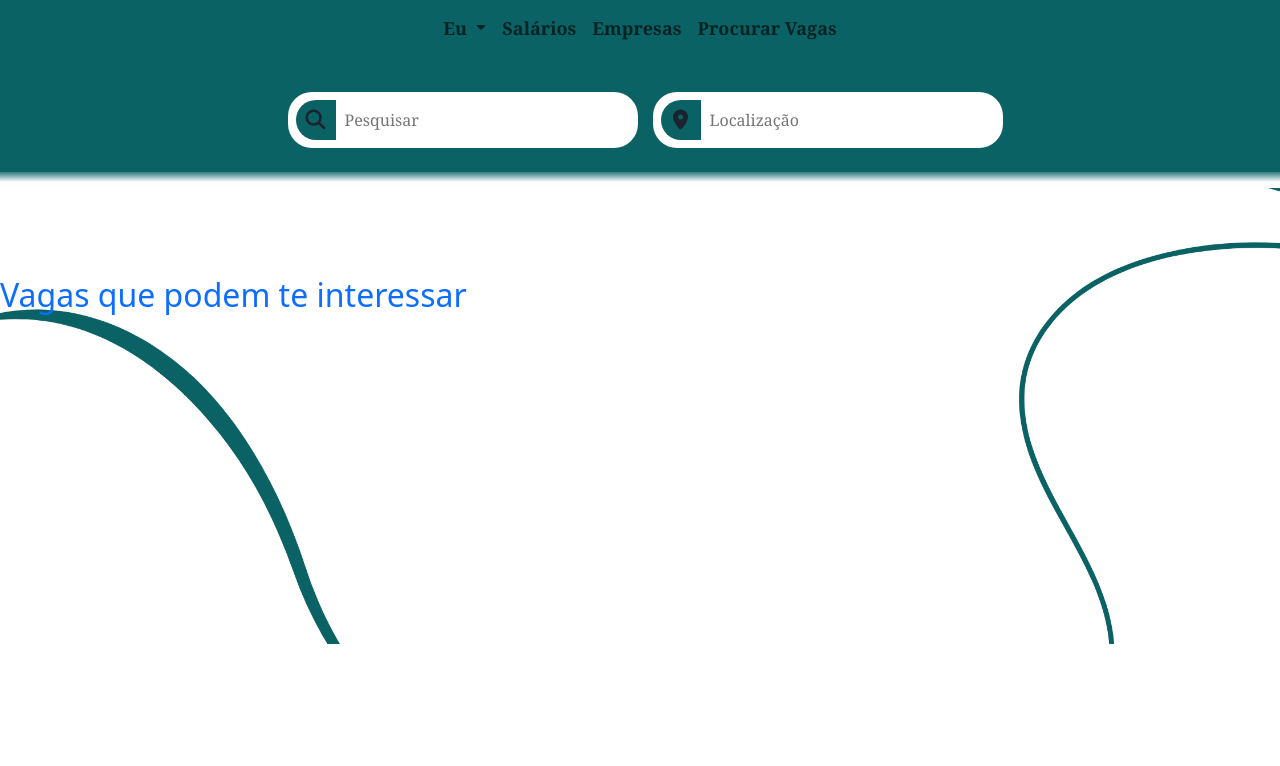
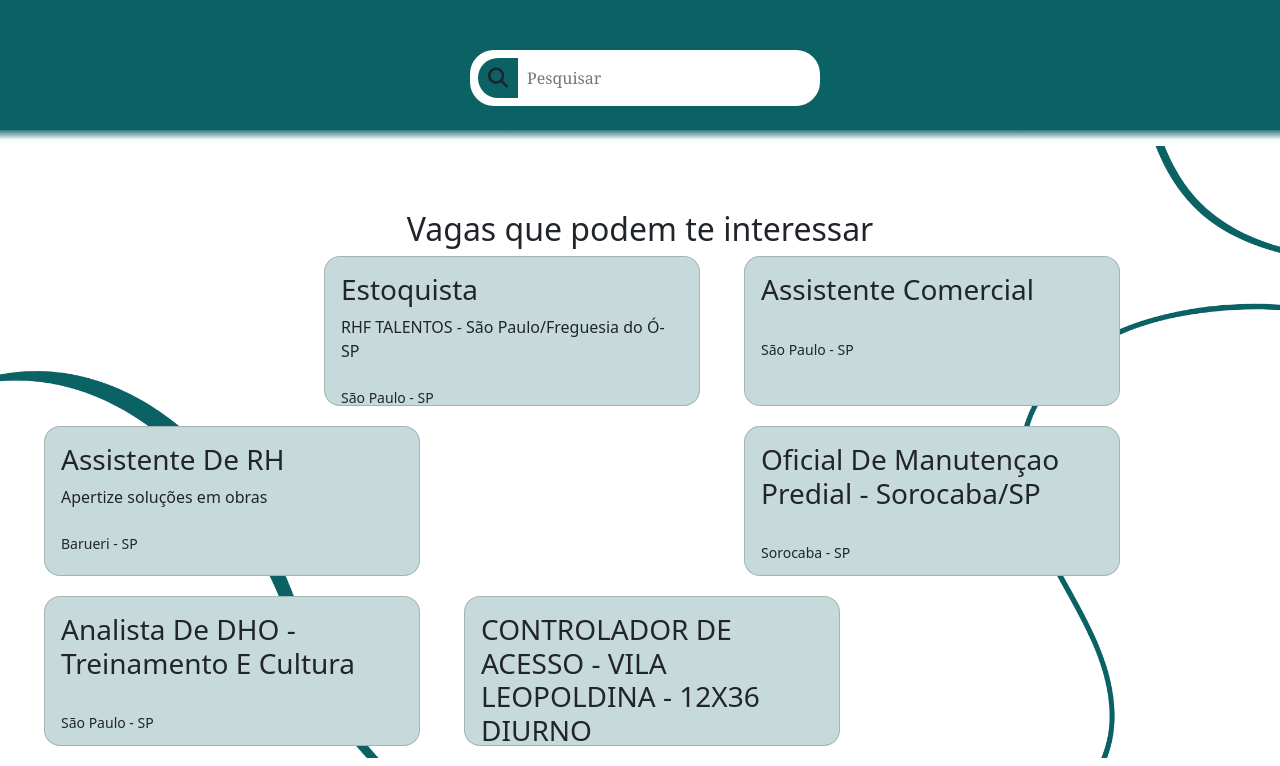
Before and after one commit to nexus-TCC/empresanexus, a Flask app: page /index in a window 1280 px wide. Shown: the part 156-922 px from the top of the page. Before the commit the page ends 800 px from the top, so only its background shows below. Run offline with Flask 3, Linux system fonts and the light colour scheme; some libraries are stand-ins or nearby versions.

Commit message:
arrumando banco de dados e funções

```diff
--- a/static/Estilo.css
+++ b/static/Estilo.css
@@ -1,10 +1,9 @@
 #corpoInicio{
    background-color: white;
    background-image: url(../static/images/ELEMENTO1.png);
-   background-size: cover;
+   background-size: 100%;
    background-repeat: no-repeat;
    background-position: center;
-   min-height: 100vh;
 }
 
 #cabecalhoInicio{
@@ -344,13 +336,40 @@
    font-weight: bold;
 }
 
-#container2 p#span{
+p#span{
    display: none;
 }
 
 #h2#textv{
    text-align: center;
+   position: center;
    color: #205f63;
    margin-top: 20px;
    margin-bottom: 10px;
 }
+
+#card1{
+   margin-left: 300px;
+   margin-bottom: 20px;
+   height: 150px;
+   width: 400px;
+}
+
+#bordercard{
+   border-radius: 1rem;
+   background-color:#c7dadb;
+}
+
+#card2{
+   margin-left: 20px;
+   margin-bottom: 20px;
+   height: 150px;
+   width: 400px;
+}
+
+#card3{
+   margin-left: 20px;
+   margin-bottom: 20px;
+   height: 150px;
+   width: 400px;
+}
--- a/static/JS.js
+++ b/static/JS.js
@@ -256,3 +256,9 @@
         }
 });
 submenu.style.display = "none";
+
+// Para mostrar <p><span> no html
+document.querySelector('#container2 p').style.display = 'block';
+
+// Para esconder novamente
+document.querySelector('#container2 p').style.display = 'none';
--- a/templates/Index.html
+++ b/templates/Index.html
@@ -54,12 +54,6 @@
                 </div>
             </div>
 
-            <div id="container2">
-                <div class="input-group">
-                    <div class="input-icon">
-                        <i class="fa-solid fa-location-dot" id="loca"></i>
-                    </div>
-                    <input type="text" id="localization" class="input-field" placeholder="Localização">
             </div>
 
             <p id="span"><span>Nenhum resultado encontrado</span></p>
@@ -67,13 +61,114 @@
         </div>
         </div>
         <div id="degradeCabecalhoIndex"></div>
-    </header> <br> <br><br>
+    </header> <br> <br>
 
     <form method="Post"></form>
+
+        <CENTER><h2 class="font-weight-bold  mb-16" id="textv">Vagas que podem te interessar</h2></CENTER>
+
+
+    <div id="SuggestedVacanciesCarousel" class="carousel slide js_carousel">
+            <div class="carousel-inner">
+                    <div class="carousel-item js_carouselItem active">
+                        <div class="row px-4">
+
+<div class="col-md-4 my-8" id="card1">
+    <a href="#" class="card card-shadow card-shadow-hover cursor-pointer h-100 text-decoration-none" id="bordercard">
+        <div class="card-body py-20 px-24 text-body">
+            <h3 class="font-weight-bold mb-8">Estoquista</h3>
+            <div class="mb-4 d-flex align-items-center">
+                RHF TALENTOS - São Paulo/Freguesia do Ó-SP
+            </div>
+            <p class="small text-medium mb-0">São Paulo - SP</p>
+        </div>
+    </a>
+</div>
+
+<div class="col-md-4 my-8" id="card2">
+    <a href="/vaga-de-assistente-comercial-em-sao-paulo__10725931.aspx" class="card card-shadow card-shadow-hover cursor-pointer h-100 text-decoration-none" id="bordercard">
+        <div class="card-body py-20 px-24 text-body">
+            <h3 class="font-weight-bold mb-8">Assistente Comercial</h3>
+            <div class="mb-4 d-flex align-items-center">
+                <div class="mr-8">
+
+        <div class="text-nowrap" style="line-height:24px;font-size:16px">
+            </div>
+                </div>
+            </div>
+            <p class="small text-medium mb-0">São Paulo - SP</p>
+        </div>
+    </a>
+</div>
+
+<div class="col-md-4 my-8" id="card3">
+    <a href="/vaga-de-assistente-rh-em-sao-paulo__10930714.aspx" class="card card-shadow card-shadow-hover cursor-pointer h-100 text-decoration-none" id="bordercard">
+        <div class="card-body py-20 px-24 text-body">
+            <h3 class="font-weight-bold mb-8">Assistente De RH</h3>
+            <div class="mb-4 d-flex align-items-center">
+                Apertize soluções em obras
+            </div>
+            <p class="small text-medium mb-0">Barueri - SP</p>
+        </div>
+    </a>
+</div>
+
+<div class="col-md-4 my-8" id="card1">
+    <a href="/vaga-de-oficial-manutencao-predial-sorocabasp-em-sao-paulo__10940216.aspx" class="card card-shadow card-shadow-hover cursor-pointer h-100 text-decoration-none" id="bordercard">
+        <div class="card-body py-20 px-24 text-body">
+            <h3 class="font-weight-bold mb-8">Oficial De Manutençao Predial - Sorocaba/SP</h3>
+            <div class="mb-4 d-flex align-items-center">
+                    <div class="mr-8">
+
+                    <div class="text-nowrap" style="line-height:24px;font-size:16px">
+        </div>
+            </div>
+                    </div>
+            <p class="small text-medium mb-0">Sorocaba - SP</p>
+        </div>
+    </a>
+</div>
+
+<div class="col-md-4 my-8" id="card2">
+    <a href="/vaga-de-analista-dho-treinamento-cultura-em-sao-paulo__10940208.aspx" class="card card-shadow card-shadow-hover cursor-pointer h-100 text-decoration-none" id="bordercard">
+        <div class="card-body py-20 px-24 text-body">
+            <h3 class="font-weight-bold mb-8">Analista De DHO - Treinamento E Cultura</h3>
+            <div class="mb-4 d-flex align-items-center">
+                    <div class="mr-8">
+
+                    <div class="text-nowrap" style="line-height:24px;font-size:16px">
+        </div>
+
+            </div>
+                    </div>
+            <p class="small text-medium mb-0">São Paulo - SP</p>
+        </div>
+    </a>
+</div>
+
+<div class="col-md-4 my-8" id="card3">
+    <a href="/vaga-de-controlador-acesso-vila-leopoldina-12x36-diurno-em-sao-paulo__10940210.aspx" class="card card-shadow card-shadow-hover cursor-pointer h-100 text-decoration-none" id="bordercard">
+        <div class="card-body py-20 px-24 text-body">
+            <h3 class="font-weight-bold mb-8">CONTROLADOR DE ACESSO - VILA LEOPOLDINA - 12X36 DIURNO</h3>
+            <div class="mb-4 d-flex align-items-center">
+                    <div class="mr-8">
+
+                    <div class="text-nowrap" style="line-height:24px;font-size:16px">
+        </div>
+
+            </div>
+                    </div>
+            <p class="small text-medium mb-0">São Paulo - SP</p>
+        </div>
+    </a>
+</div>
+                </div>
+            </div>
+        </div>
+    </div>
+
 <script src="https://cdn.jsdelivr.net/npm/sweetalert2@11"></script>
 <script src="../static/java/JavaScript.js"></script>
-
-        <h2 class="font-weight-bold text-primary mb-16" id="textv">Vagas que podem te interessar</h2>
 
 </body>
 
```
Also changed, not shown: other parts of static/Estilo.css (+58 -65 lines).
